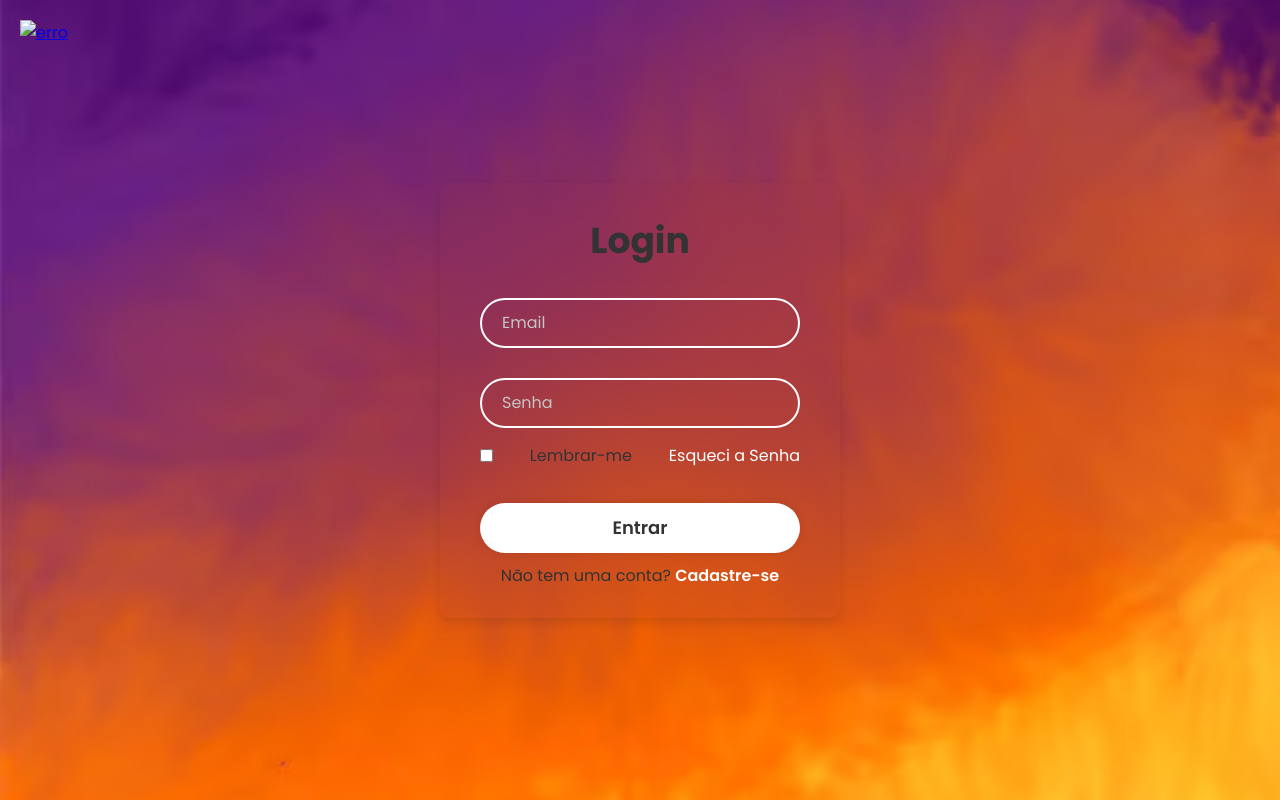
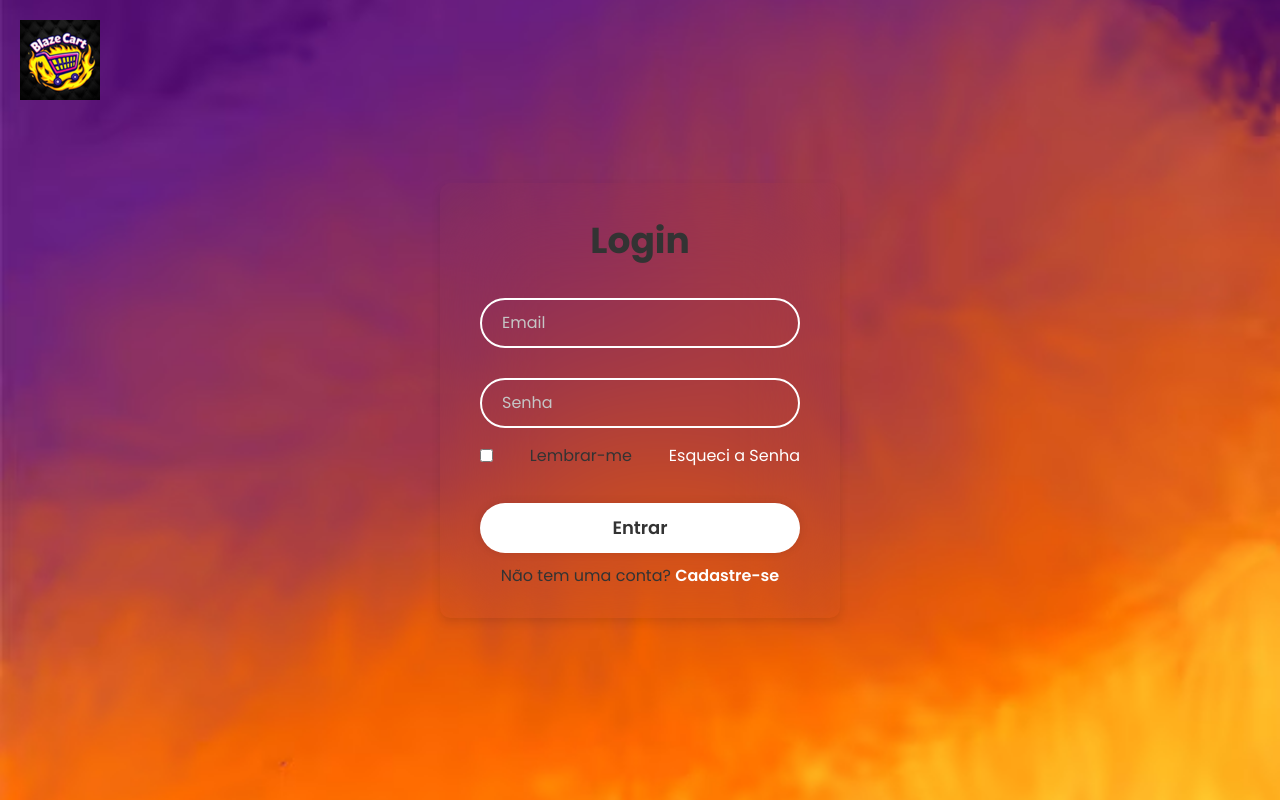
Before and after one commit to mviscardi3/SITE-VERDADEIRO-SENAI, a plain HTML site: page login.html in a window 1280 px wide. Drawn offline with Linux system fonts and the light colour scheme; files whose address does not match are found by name.

Commit message:
Update login.html

```diff
--- a/login.html
+++ b/login.html
@@ -8,7 +8,7 @@
 </head>
 <body>
         <header id="navcarrinho">
-                <a href="index.html"><img class="logo" src="imagens/logo.png" alt="erro"></a>
+                <a href="index.html"><img class="logo" src="logo.png" alt="erro"></a>
             </header>
 <main class="container">
     <form>
```
